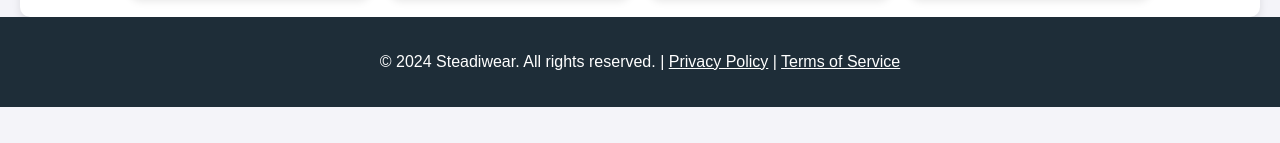
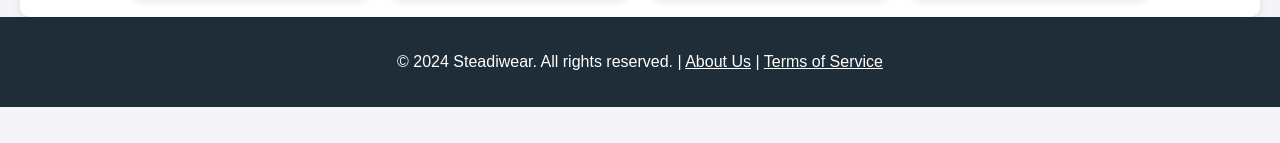
Before and after one commit to skmakau/Centralized-Patient-Ratings, a plain HTML site: page index.html in a window 1280 px wide. Shown: the part 360-503 px from the top of the page. Drawn offline with Linux system fonts and the light colour scheme.

Commit message:
Update index.html

```diff
--- a/index.html
+++ b/index.html
@@ -52,7 +52,7 @@
         </div>
     </div>
     <div class="footer">
-        <p>© 2024 Steadiwear. All rights reserved. | <a href="#" target="_blank">Privacy Policy</a> | <a href="#" target="_blank">Terms of Service</a></p>
+        <p>© 2024 Steadiwear. All rights reserved. | <a href="https://steadiwear.com/pages/our-team" target="_blank">About Us</a> | <a href="https://steadiwear.com/policies/privacy-policy" target="_blank">Terms of Service</a></p>
     </div>
 </body>
 </html>
```
